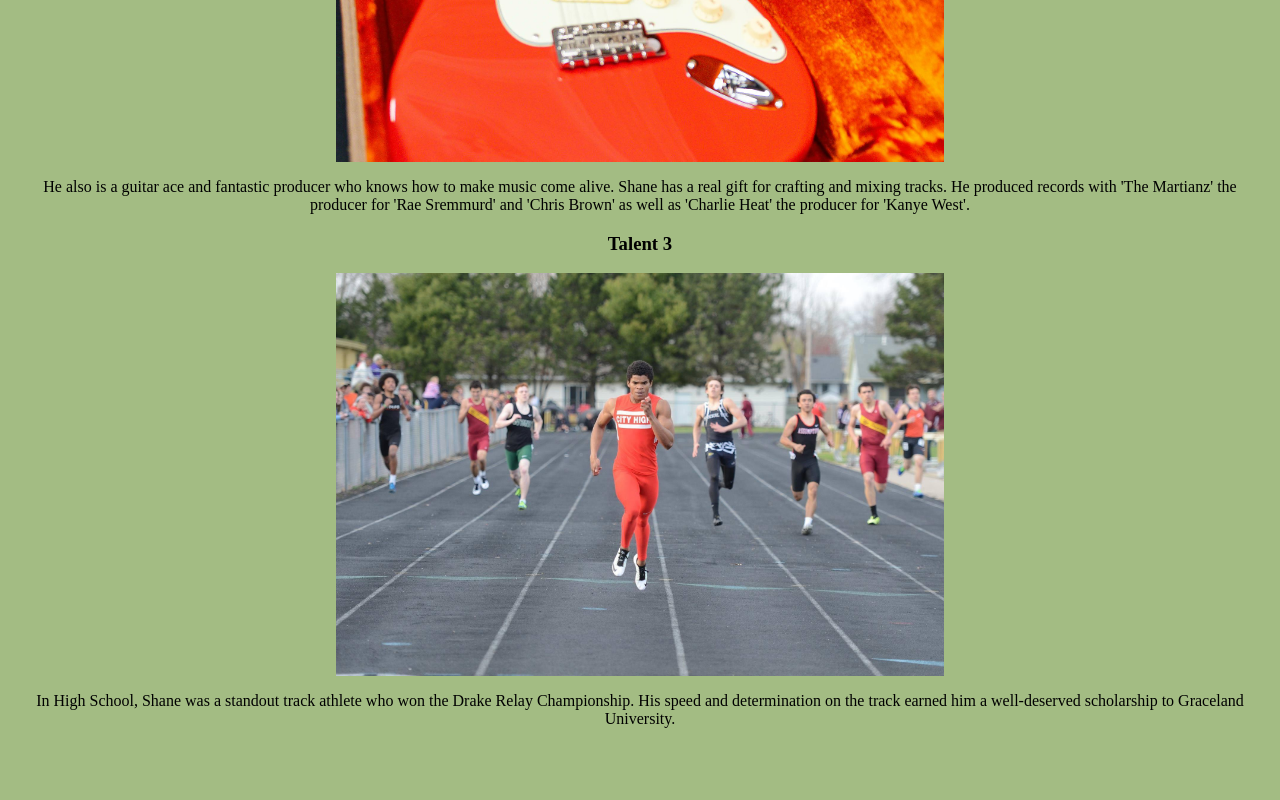
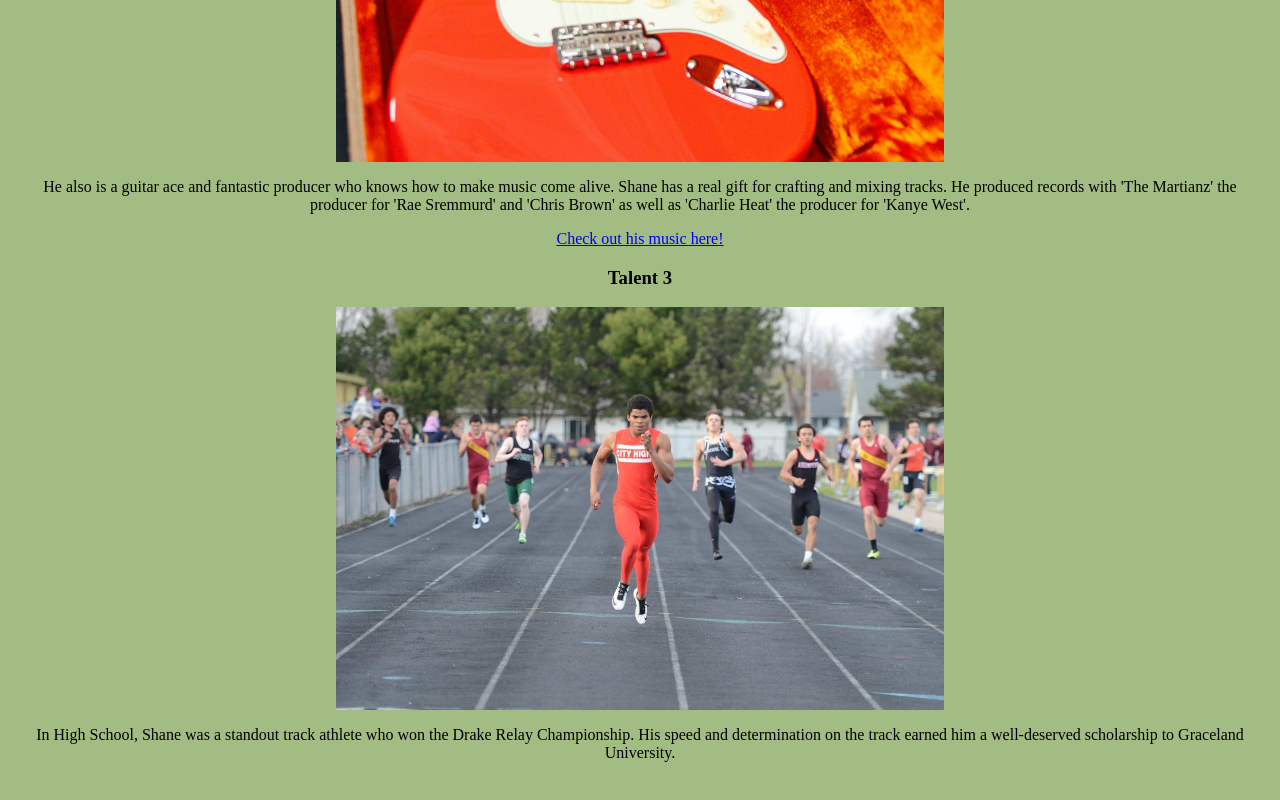
Before and after one commit to mandatory777/goat-project, a plain HTML site: page whatheisgoodat.html in a window 1280 px wide. Shown: the part 1494-2294 px from the top of the page. Before the commit the page ends 2270 px from the top, so only its background shows below. Drawn offline with Linux system fonts and the light colour scheme; a web font is replaced by a local one.

Commit message:
added link

```diff
--- a/whatheisgoodat.html
+++ b/whatheisgoodat.html
@@ -40,6 +40,7 @@
             <h3>Skill 2</h3>
             <img src="images/guitar.JPG" alt="Skill 2">
             <p>He also is a guitar ace and fantastic producer who knows how to make music come alive. Shane has a real gift for crafting and mixing tracks. He produced records with 'The Martianz' the producer for 'Rae Sremmurd' and 'Chris Brown' as well as 'Charlie Heat' the producer for 'Kanye West'.</p>
+            <a href="https://traktrain.com/ayyeeshane" target="_blank">Check out his music here!</a>
         </div>
 
         <!-- Talent 3 -->
```
